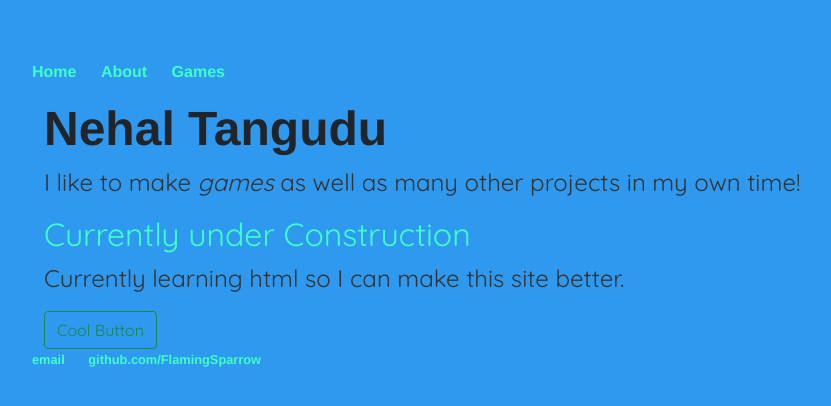
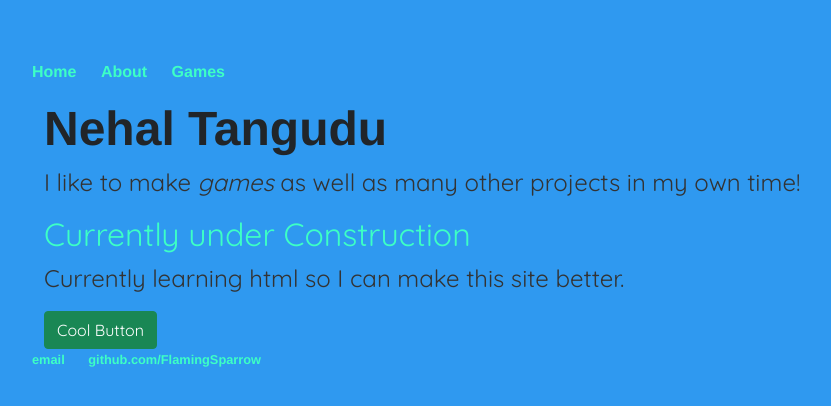
Before and after one commit to FlamingSparrow/flamingsparrow.github.io, a Jekyll site: the page built from index.html, in a window 1280 px wide. Shown: the top 406 px of the page, without its empty margins (160-991 px from the left). Built offline with Jekyll 4.4.1, drawn with Linux system fonts in a browser that asks for light colours.

Commit message:
Update index.html

```diff
--- a/index.html
+++ b/index.html
@@ -10,6 +10,6 @@ title: FlamingSparrow
 
 <body>
 	<p>Currently learning html so I can make this site better.</p>
-	<a class="btn btn-outline-success" href="/games.html" role="button">Cool Button</a>
+	<a class="btn btn-success" href="/games.html" role="button">Cool Button</a>
 	<script src="https://cdn.jsdelivr.net/npm/bootstrap@5.0.2/dist/js/bootstrap.bundle.min.js" integrity="sha384-MrcW6ZMFYlzcLA8Nl+NtUVF0sA7MsXsP1UyJoMp4YLEuNSfAP+JcXn/tWtIaxVXM" crossorigin="anonymous"></script>
 </body>
```
